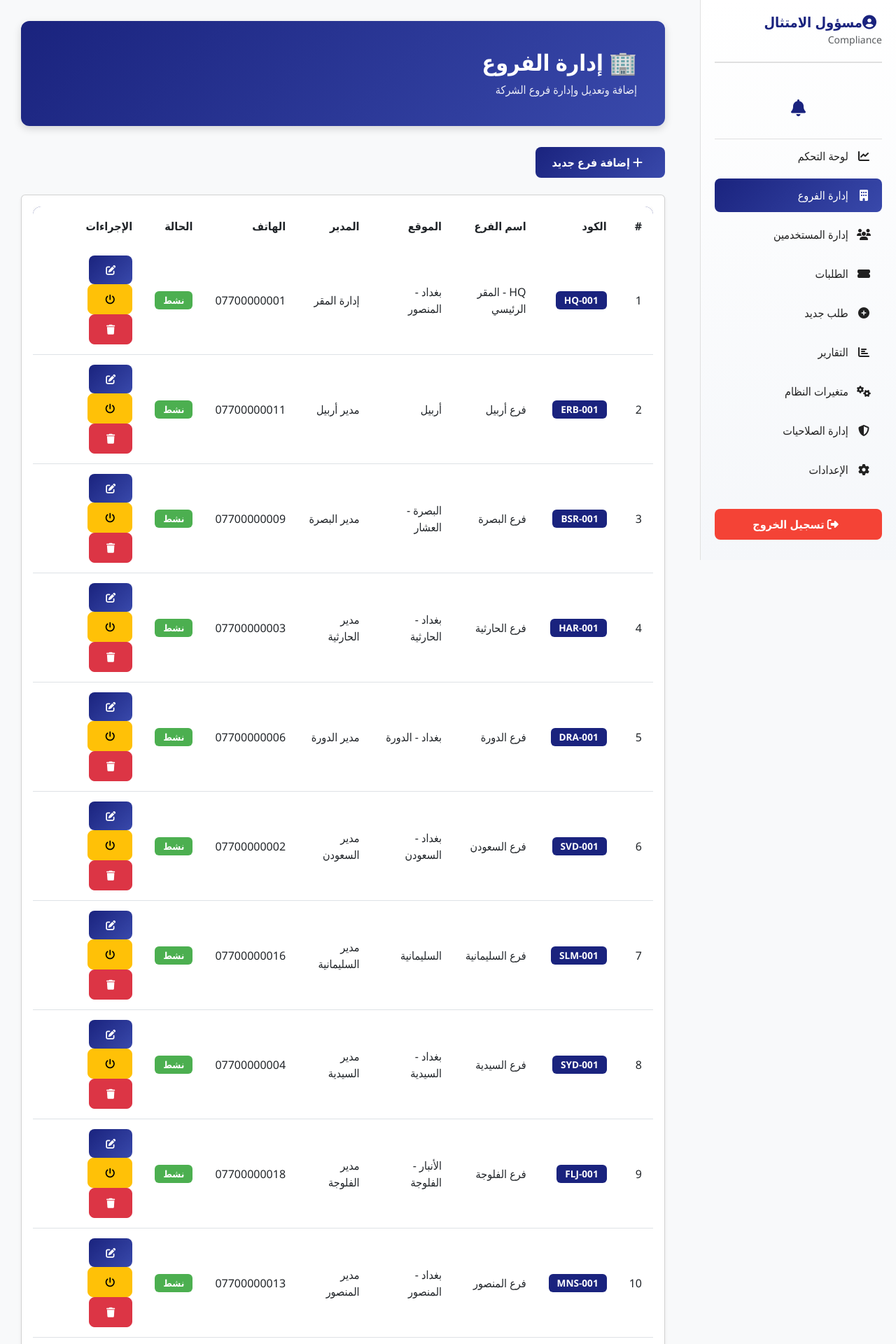
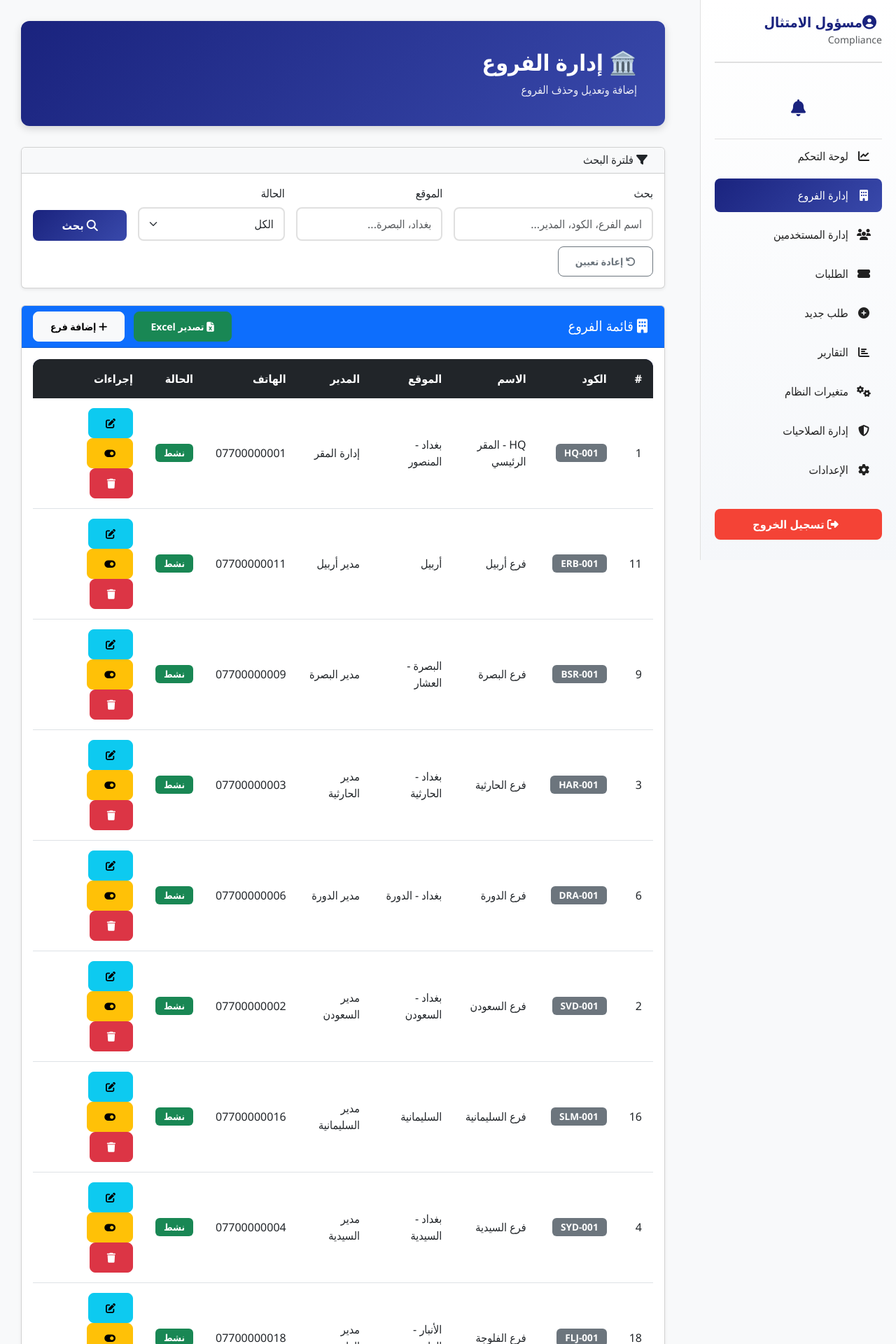
Before and after one commit to senesikakashi-design/hawkama, a Flask app: page /branches/manage in a window 1280 px wide. Shown: the top 1920 px of the page at 70% size. Run offline with Flask 3, Linux system fonts and the light colour scheme; a user stored in the database is signed in; data comes from the database, SQL or seed files in the repository; data that the repository does not hold is empty.

Commit message:
Update manage_branches.html

```diff
--- a/templates/manage_branches.html
+++ b/templates/manage_branches.html
@@ -24,58 +24,104 @@
         {% endwith %}
 
         <div class="page-header">
-            <h1>🏢 إدارة الفروع</h1>
-            <p>إضافة وتعديل وإدارة فروع الشركة</p>
+            <h1>🏛️ إدارة الفروع</h1>
+            <p>إضافة وتعديل وحذف الفروع</p>
         </div>
 
-        <div class="mb-4">
-            <button class="btn btn-primary" data-bs-toggle="modal" data-bs-target="#addBranchModal">
-                <i class="fas fa-plus ms-2"></i>
-                إضافة فرع جديد
-            </button>
+        <!-- ✅ فلاتر البحث -->
+        <div class="card shadow-sm mb-4">
+            <div class="card-header bg-light">
+                <h6 class="mb-0"><i class="fas fa-filter ms-2"></i> فلترة البحث</h6>
+            </div>
+            <div class="card-body">
+                <form method="GET" action="{{ url_for('manage_branches') }}">
+                    <div class="row g-3">
+                        <div class="col-md-4">
+                            <label class="form-label">بحث</label>
+                            <input type="text" class="form-control" name="search" value="{{ search_term }}"
+                                   placeholder="اسم الفرع، الكود، المدير...">
+                        </div>
+                        <div class="col-md-3">
+                            <label class="form-label">الموقع</label>
+                            <input type="text" class="form-control" name="location" value="{{ location }}"
+                                   placeholder="بغداد، البصرة...">
+                        </div>
+                        <div class="col-md-3">
+                            <label class="form-label">الحالة</label>
+                            <select class="form-select" name="status">
+                                <option value="">الكل</option>
+                                <option value="active" {% if status == 'active' %}selected{% endif %}>نشط</option>
+                                <option value="inactive" {% if status == 'inactive' %}selected{% endif %}>معطل</option>
+                            </select>
+                        </div>
+                        <div class="col-md-2 d-flex align-items-end">
+                            <button type="submit" class="btn btn-primary w-100">
+                                <i class="fas fa-search"></i> بحث
+                            </button>
+                        </div>
+                    </div>
+                    <div class="row mt-2">
+                        <div class="col-12">
+                            <a href="{{ url_for('manage_branches') }}" class="btn btn-outline-secondary btn-sm">
+                                <i class="fas fa-undo"></i> إعادة تعيين
+                            </a>
+                        </div>
+                    </div>
+                </form>
+            </div>
         </div>
 
         <div class="card shadow-sm">
+            <div class="card-header bg-primary text-white d-flex justify-content-between align-items-center">
+                <h5 class="mb-0"><i class="fas fa-building ms-2"></i> قائمة الفروع</h5>
+                <div>
+                    <a href="{{ url_for('export_branches_excel') }}" class="btn btn-success btn-sm me-2">
+                        <i class="fas fa-file-excel"></i> تصدير Excel
+                    </a>
+                    <button class="btn btn-light btn-sm" data-bs-toggle="modal" data-bs-target="#addBranchModal">
+                        <i class="fas fa-plus"></i> إضافة فرع
+                    </button>
+                </div>
+            </div>
             <div class="card-body">
                 <div class="table-responsive">
                     <table class="table table-hover">
-                        <thead>
+                        <thead class="table-dark">
                             <tr>
                                 <th>#</th>
                                 <th>الكود</th>
-                                <th>اسم الفرع</th>
+                                <th>الاسم</th>
                                 <th>الموقع</th>
                                 <th>المدير</th>
                                 <th>الهاتف</th>
                                 <th>الحالة</th>
-                                <th>الإجراءات</th>
+                                <th>إجراءات</th>
                             </tr>
                         </thead>
                         <tbody>
                             {% for branch in branches %}
                             <tr>
-                                <td>{{ loop.index }}</td>
-                                <td><span class="badge badge-primary">{{ branch.code }}</span></td>
+                                <td>{{ branch.id }}</td>
+                                <td><span class="badge bg-secondary">{{ branch.code }}</span></td>
                                 <td>{{ branch.name }}</td>
-                                <td>{{ branch.location }}</td>
-                                <td>{{ branch.manager_name }}</td>
-                                <td>{{ branch.contact_phone }}</td>
+                                <td>{{ branch.location or '-' }}</td>
+                                <td>{{ branch.manager_name or '-' }}</td>
+                                <td>{{ branch.contact_phone or '-' }}</td>
                                 <td>
                                     {% if branch.is_active %}
-                                        <span class="badge badge-success">نشط</span>
+                                    <span class="badge bg-success">نشط</span>
                                     {% else %}
-                                        <span class="badge badge-danger">معطل</span>
+                                    <span class="badge bg-danger">معطل</span>
                                     {% endif %}
                                 </td>
                                 <td>
-                                    <button class="btn btn-sm btn-primary" onclick="editBranch({{ branch.id }}, '{{ branch.name }}', '{{ branch.code }}', '{{ branch.location }}', '{{ branch.manager_name }}', '{{ branch.contact_phone }}', {{ branch.is_active }})">
+                                    <button class="btn btn-sm btn-info" data-bs-toggle="modal" data-bs-target="#editBranch{{ branch.id }}">
                                         <i class="fas fa-edit"></i>
                                     </button>
-                                    <a href="{{ url_for('toggle_branch', branch_id=branch.id) }}" class="btn btn-sm btn-warning" onclick="return confirm('هل أنت متأكد؟')">
-                                        <i class="fas fa-power-off"></i>
+                                    <a href="{{ url_for('toggle_branch', branch_id=branch.id) }}" class="btn btn-sm btn-warning">
+                                        <i class="fas fa-toggle-on"></i>
                                     </a>
-                                    <!-- ✅ جديد: زر الحذف -->
-                                    <a href="{{ url_for('delete_branch', branch_id=branch.id) }}" class="btn btn-sm btn-danger" onclick="return confirm('⚠️ تحذير: سيتم حذف الفرع نهائياً! هل أنت متأكد؟')">
+                                    <a href="{{ url_for('delete_branch', branch_id=branch.id) }}" class="btn btn-sm btn-danger" onclick="return confirm('هل أنت متأكد؟')">
                                         <i class="fas fa-trash"></i>
                                     </a>
                                 </td>
@@ -92,14 +138,14 @@
     <div class="modal fade" id="addBranchModal" tabindex="-1">
         <div class="modal-dialog">
             <div class="modal-content">
-                <div class="modal-header">
+                <div class="modal-header bg-primary text-white">
                     <h5 class="modal-title">إضافة فرع جديد</h5>
                     <button type="button" class="btn-close" data-bs-dismiss="modal"></button>
                 </div>
                 <form method="POST" action="{{ url_for('add_branch') }}">
                     <div class="modal-body">
                         <div class="mb-3">
-                            <label class="form-label">اسم الفرع</label>
+                            <label class="form-label">الاسم</label>
                             <input type="text" class="form-control" name="name" required>
                         </div>
                         <div class="mb-3">
@@ -111,11 +157,11 @@
                             <input type="text" class="form-control" name="location">
                         </div>
                         <div class="mb-3">
-                            <label class="form-label">اسم المدير</label>
+                            <label class="form-label">المدير</label>
                             <input type="text" class="form-control" name="manager_name">
                         </div>
                         <div class="mb-3">
-                            <label class="form-label">رقم الهاتف</label>
+                            <label class="form-label">الهاتف</label>
                             <input type="text" class="form-control" name="contact_phone">
                         </div>
                     </div>
@@ -128,66 +174,6 @@
         </div>
     </div>
 
-    <!-- Modal تعديل فرع -->
-    <div class="modal fade" id="editBranchModal" tabindex="-1">
-        <div class="modal-dialog">
-            <div class="modal-content">
-                <div class="modal-header">
-                    <h5 class="modal-title">تعديل الفرع</h5>
-                    <button type="button" class="btn-close" data-bs-dismiss="modal"></button>
-                </div>
-                <form method="POST" id="editBranchForm">
-                    <div class="modal-body">
-                        <div class="mb-3">
-                            <label class="form-label">اسم الفرع</label>
-                            <input type="text" class="form-control" name="name" id="edit_name" required>
-                        </div>
-                        <div class="mb-3">
-                            <label class="form-label">الكود</label>
-                            <input type="text" class="form-control" name="code" id="edit_code" required>
-                        </div>
-                        <div class="mb-3">
-                            <label class="form-label">الموقع</label>
-                            <input type="text" class="form-control" name="location" id="edit_location">
-                        </div>
-                        <div class="mb-3">
-                            <label class="form-label">اسم المدير</label>
-                            <input type="text" class="form-control" name="manager_name" id="edit_manager">
-                        </div>
-                        <div class="mb-3">
-                            <label class="form-label">رقم الهاتف</label>
-                            <input type="text" class="form-control" name="contact_phone" id="edit_phone">
-                        </div>
-                        <div class="mb-3">
-                            <label class="form-label">الحالة</label>
-                            <select class="form-select" name="is_active" id="edit_active">
-                                <option value="1">نشط</option>
-                                <option value="0">معطل</option>
-                            </select>
-                        </div>
-                    </div>
-                    <div class="modal-footer">
-                        <button type="button" class="btn btn-secondary" data-bs-dismiss="modal">إلغاء</button>
-                        <button type="submit" class="btn btn-primary">حفظ التعديلات</button>
-                    </div>
-                </form>
-            </div>
-        </div>
-    </div>
-
     <script src="https://cdn.jsdelivr.net/npm/bootstrap@5.3.0/dist/js/bootstrap.bundle.min.js"></script>
-    <script>
-        function editBranch(id, name, code, location, manager, phone, active) {
-            document.getElementById('editBranchForm').action = '/branches/edit/' + id;
-            document.getElementById('edit_name').value = name;
-            document.getElementById('edit_code').value = code;
-            document.getElementById('edit_location').value = location;
-            document.getElementById('edit_manager').value = manager;
-            document.getElementById('edit_phone').value = phone;
-            document.getElementById('edit_active').value = active;
-            var editModal = new bootstrap.Modal(document.getElementById('editBranchModal'));
-            editModal.show();
-        }
-    </script>
 </body>
 </html>
```
